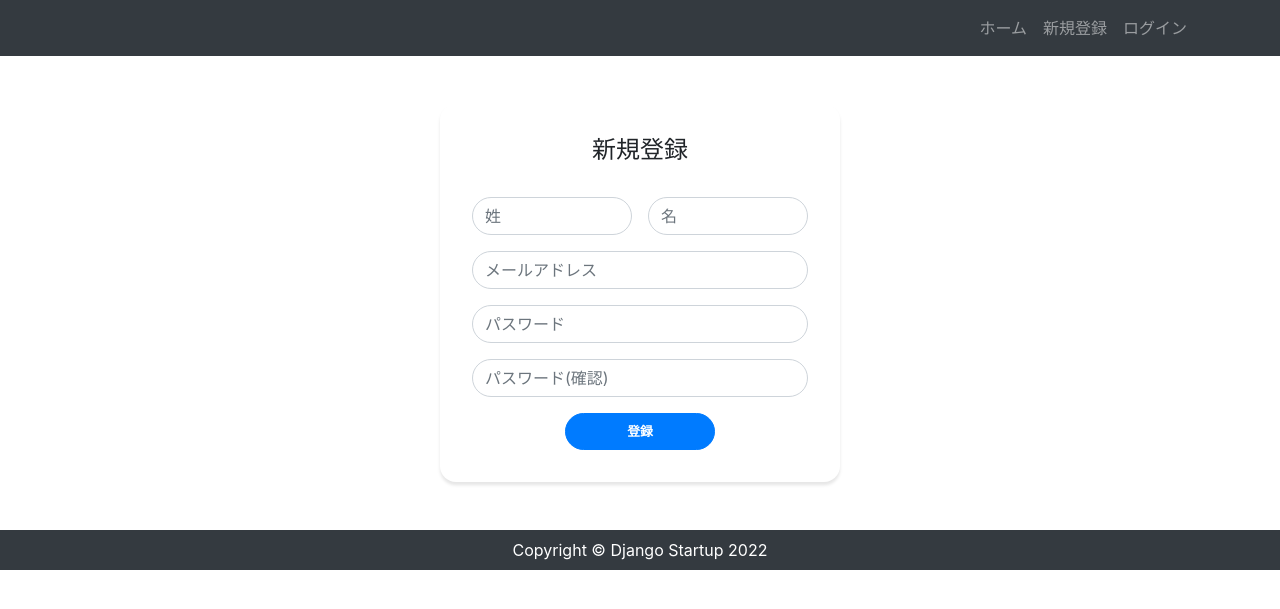
After one commit to Shota0616/instagram-auto-like, a Django app: page /user/signup/ in a window 1280 px wide. The commit adds this page. Shown: the top 609 px of the page. Run offline with Django 4.2, Linux system fonts and the light colour scheme; some libraries are stand-ins or nearby versions.

Commit message:
20221215

```diff
--- a/back/app/views.py
+++ b/back/app/views.py
@@ -1,6 +1,11 @@
 from django.shortcuts import render
 from django.views.generic import TemplateView
+from django.contrib.auth.mixins import LoginRequiredMixin
 
+
+class IndexView(LoginRequiredMixin, TemplateView):
+    template_name = "app/index.html"
+    login_url = '/user/login/'
 
 class IndexView(TemplateView):
     template_name = "app/index.html"
--- a/back/config/urls.py
+++ b/back/config/urls.py
@@ -20,4 +20,5 @@ urlpatterns = [
     path('admin/', admin.site.urls),
     path('', include('app.urls')),
     path('user/', include('user.urls')),
+    path('user/', include('allauth.urls')),
 ]
--- a/back/templates/app/base.html
+++ b/back/templates/app/base.html
@@ -20,9 +20,21 @@
           <li class="nav-item">
             <a class="nav-link" href="/">ホーム</a>
           </li>
-          <li>
+          {% if user.is_authenticated %}
+          <li class="nav-item">
             <a class="nav-link" href="{% url 'profile' %}">マイページ</a>
           </li>
+          <li class="nav-item">
+            <a class="nav-link" href="{% url 'account_logout' %}">ログアウト</a>
+          </li>
+          {% else %}
+          <li class="nav-item">
+            <a class="nav-link" href="{% url 'account_signup' %}">新規登録</a>
+          </li>
+          <li class="nav-item">
+            <a class="nav-link" href="{% url 'account_login' %}">ログイン</a>
+          </li>
+          {% endif %}
         </ul>
       </div>
     </nav>
--- a/back/templates/user/profile.html
+++ b/back/templates/user/profile.html
@@ -2,7 +2,7 @@
 
 <div class="card card-profile my-5 mx-auto">
     <div class="card-body">
-      <h5 class="card-title text-center">プロフィール</h5>
+      <h5 class="card-title text-center">マイページ</h5>
       <table class="profile_table mb-4">
         <tbody>
           <tr>
--- a/back/templates/user/profile_edit.html
+++ b/back/templates/user/profile_edit.html
@@ -2,7 +2,7 @@
 
 <div class="card card-profile my-5 mx-auto">
   <div class="card-body">
-    <h5 class="card-title text-center">プロフィール</h5>
+    <h5 class="card-title text-center">編集</h5>
     <form method="post">
       {% csrf_token %}
       <table class="profile_table mb-4">
--- /dev/null
+++ b/back/templates/user/signup.html
@@ -0,0 +1,30 @@
+{% extends "app/base.html" %} {% load widget_tweaks %} {% block content %}
+
+<div class="card card-auth my-5 mx-auto">
+  <div class="card-body">
+    <h5 class="card-title text-center">新規登録</h5>
+    <form method="post" class="form-auth">
+      {% csrf_token %}
+      <div class="form-label-group form_wrap form_wrap-2">
+        {% render_field form.first_name class="form-control" placeholder="姓" %}
+        {% render_field form.last_name class="form-control" placeholder="名" %}
+      </div>
+      <div class="form-label-group">
+        {% render_field form.email class="form-control" placeholder="メールアドレス" %}
+      </div>
+      <div class="form-label-group">
+        {% render_field form.password1 class="form-control" placeholder="パスワード" %}
+      </div>
+      <div class="form-label-group">
+        {% render_field form.password2 class="form-control" placeholder="パスワード(確認)" %}
+      </div>
+      <div class="button mx-auto">
+        <button class="btn btn-lg btn-primary btn-block mx-auto" type="submit">
+          登録
+        </button>
+      </div>
+    </form>
+  </div>
+</div>
+
+{% endblock %}
--- a/back/user/forms.py
+++ b/back/user/forms.py
@@ -1,6 +1,10 @@
 from django import forms
 from django.contrib.auth.models import User
+
+from allauth.account.forms import SignupForm
+
 from .models import MyUser
+
 
 # フォームクラス作成
 class UserForm(forms.ModelForm):
@@ -18,3 +22,14 @@ class UserForm(forms.ModelForm):
 class ProfileForm(forms.Form):
     first_name = forms.CharField(max_length=30, label='姓')
     last_name = forms.CharField(max_length=30, label='名')
+
+class SignupForm(SignupForm):
+    first_name = forms.CharField(max_length=30, label='姓')
+    last_name = forms.CharField(max_length=30, label='名')
+
+    def save(self, request):
+        user = super(SignupForm, self).save(request)
+        user.first_name = self.cleaned_data['first_name']
+        user.last_name = self.cleaned_data['last_name']
+        user.save()
+        return user
--- a/back/user/urls.py
+++ b/back/user/urls.py
@@ -2,6 +2,9 @@ from django.urls import path
 from user import views
 
 urlpatterns = [
+    path('signup/', views.SignupView.as_view(), name='account_signup'),
+    path('login/', views.LoginView.as_view(), name='user_login'),
+    path('logout/', views.LogoutView.as_view(), name='account_logout'),
     path('profile', views.ProfileView.as_view(), name='profile'),
     path('profile/edit/', views.ProfileEditView.as_view(), name='profile_edit'),
 ]
--- a/back/user/views.py
+++ b/back/user/views.py
@@ -1,10 +1,13 @@
 from django.shortcuts import render, redirect
 from django.views import View
+from django.contrib.auth.mixins import LoginRequiredMixin
+
+from allauth.account import views
 
 from user.models import MyUser
-from user.forms import ProfileForm
+from user.forms import ProfileForm, SignupForm
 
-class ProfileView(View):
+class ProfileView(LoginRequiredMixin, View):
 
     def get(self, request, *args, **kwargs):
         user_data = MyUser.objects.get(id=request.user.id)
@@ -13,7 +16,7 @@ class ProfileView(View):
             'user_data': user_data,
         })
 
-class ProfileEditView(View):
+class ProfileEditView(LoginRequiredMixin, View):
     def get(self, request, *args, **kwargs):
         user_data = MyUser.objects.get(id=request.user.id)
         form = ProfileForm(
@@ -40,3 +43,18 @@ class ProfileEditView(View):
         return render(request, 'user/profile.html', {
             'form': form
         })
+
+class SignupView(views.SignupView):
+    template_name = 'user/signup.html'
+    form_class = SignupForm
+
+class LoginView(views.LoginView):
+    template_name = 'user/login.html'
+
+class LogoutView(views.LogoutView):
+    template_name = 'user/logout.html'
+
+    def post(self, *args, **kwargs):
+        if self.request.user.is_authenticated:
+            self.logout()
+        return redirect('/')
--- a/web/static/user/css/style.css
+++ b/web/static/user/css/style.css
@@ -46,3 +46,31 @@
   .form-control:focus {
     box-shadow: none;
   }
+
+  .card-auth {
+    width: 400px;
+    border: 0;
+    border-radius: 1rem;
+    box-shadow: 0 0.2rem 0.2rem 0 rgba(0, 0, 0, 0.1);
+  }
+
+  .card-title {
+    margin-bottom: 2rem;
+    font-size: 1.5rem;
+  }
+
+  .card-body {
+    padding: 2rem;
+  }
+
+  .form-auth {
+    width: 100%;
+  }
+
+  .form-label-group {
+    margin-bottom: 1rem;
+  }
+
+  .form-label-group input {
+    border-radius: 2rem;
+  }
```
Also changed, not shown: back/templates/user/login.html (added, +23 -0 lines), back/templates/user/logout.html (added, +17 -0 lines).
